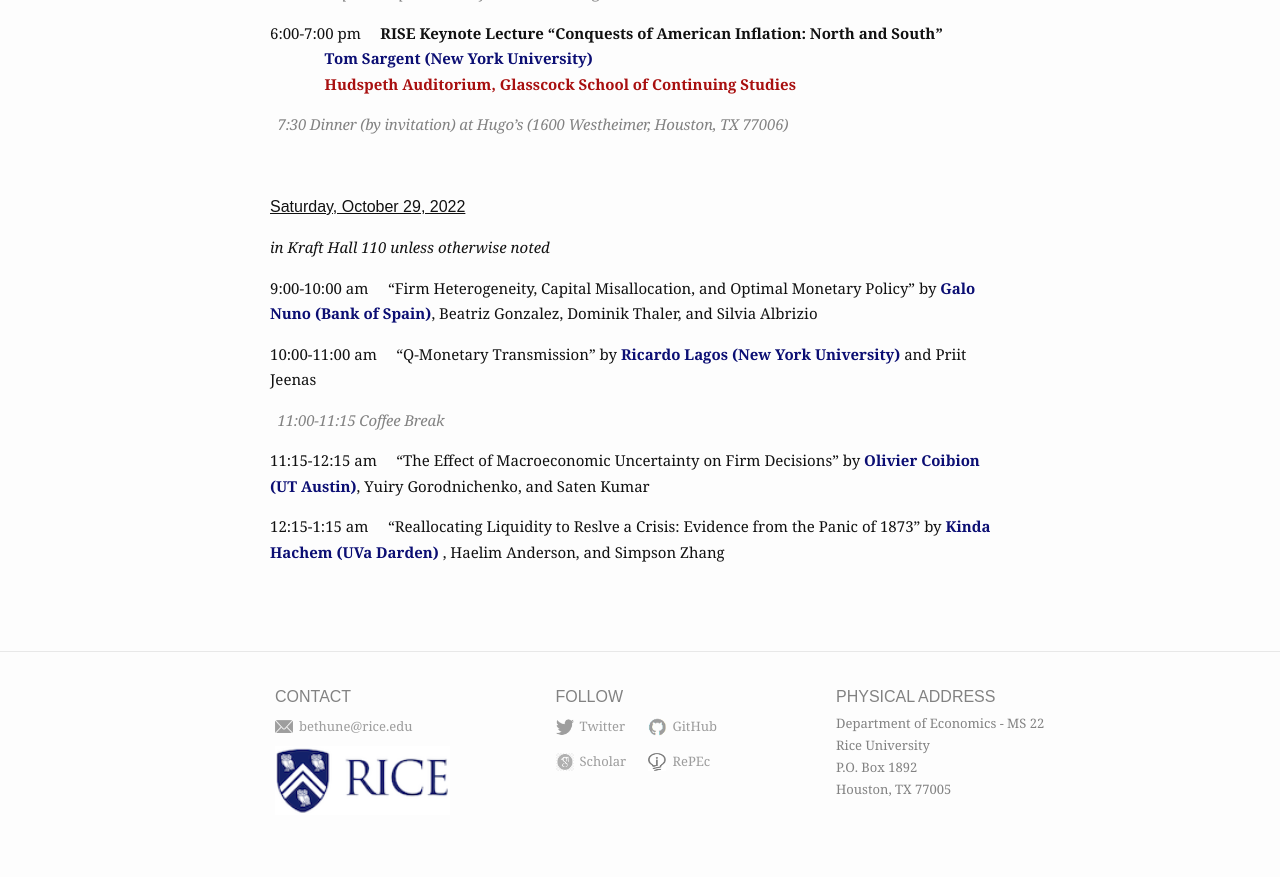
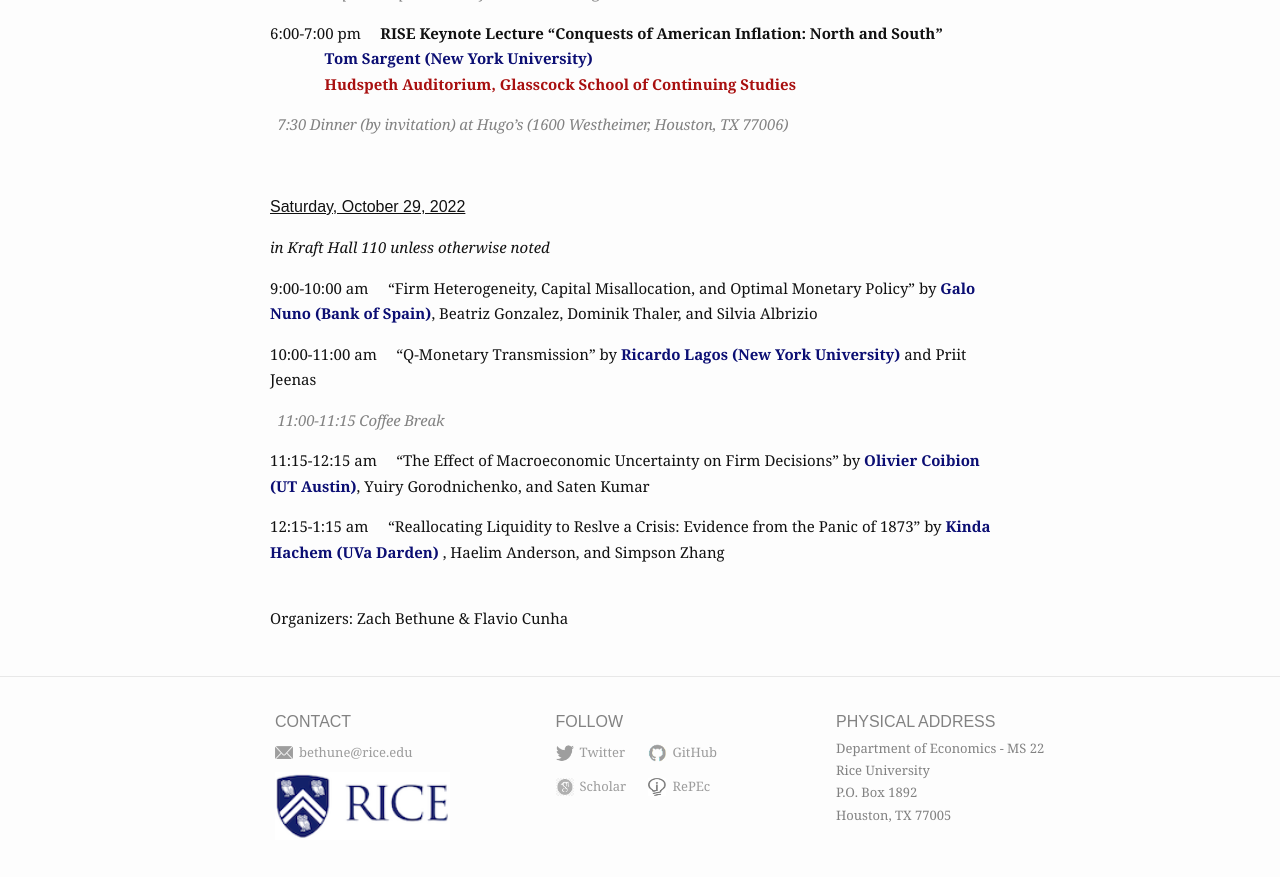
Before and after one commit to zbethune/zbethune.github.io, a Jekyll site: the page built from RISEconference.md, in a window 1280 px wide and 900 px high, scrolled down 1022 px. Shown: the top 877 px of the window. Built offline with Jekyll 4.4.1, drawn with Linux system fonts in a browser that asks for light colours.

Commit message:
Update RISEconference.md

```diff
--- a/RISEconference.md
+++ b/RISEconference.md
@@ -62,3 +62,4 @@ The Rice Initiative for the Study of Economics (RISE) is pleased to sponsor the
 12:15-1:15 am  &nbsp;&nbsp;&nbsp; "Reallocating Liquidity to Reslve a Crisis: Evidence from the Panic of 1873" by <span style="color: #0b0e73"><b> Kinda Hachem (UVa Darden) </b></span>, Haelim Anderson, and Simpson Zhang
 
 <br />
+Organizers: Zach Bethune & Flavio Cunha
```
